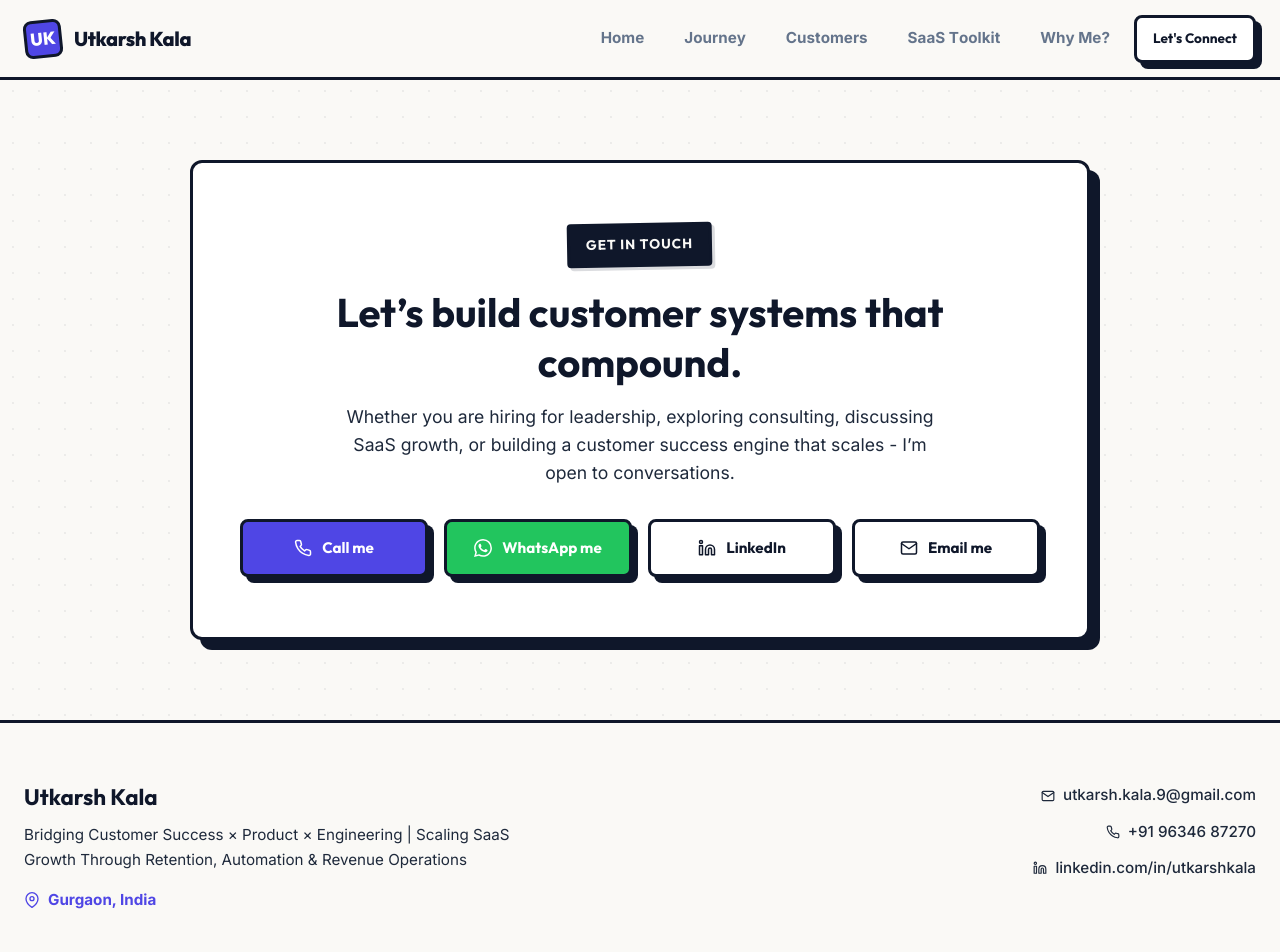
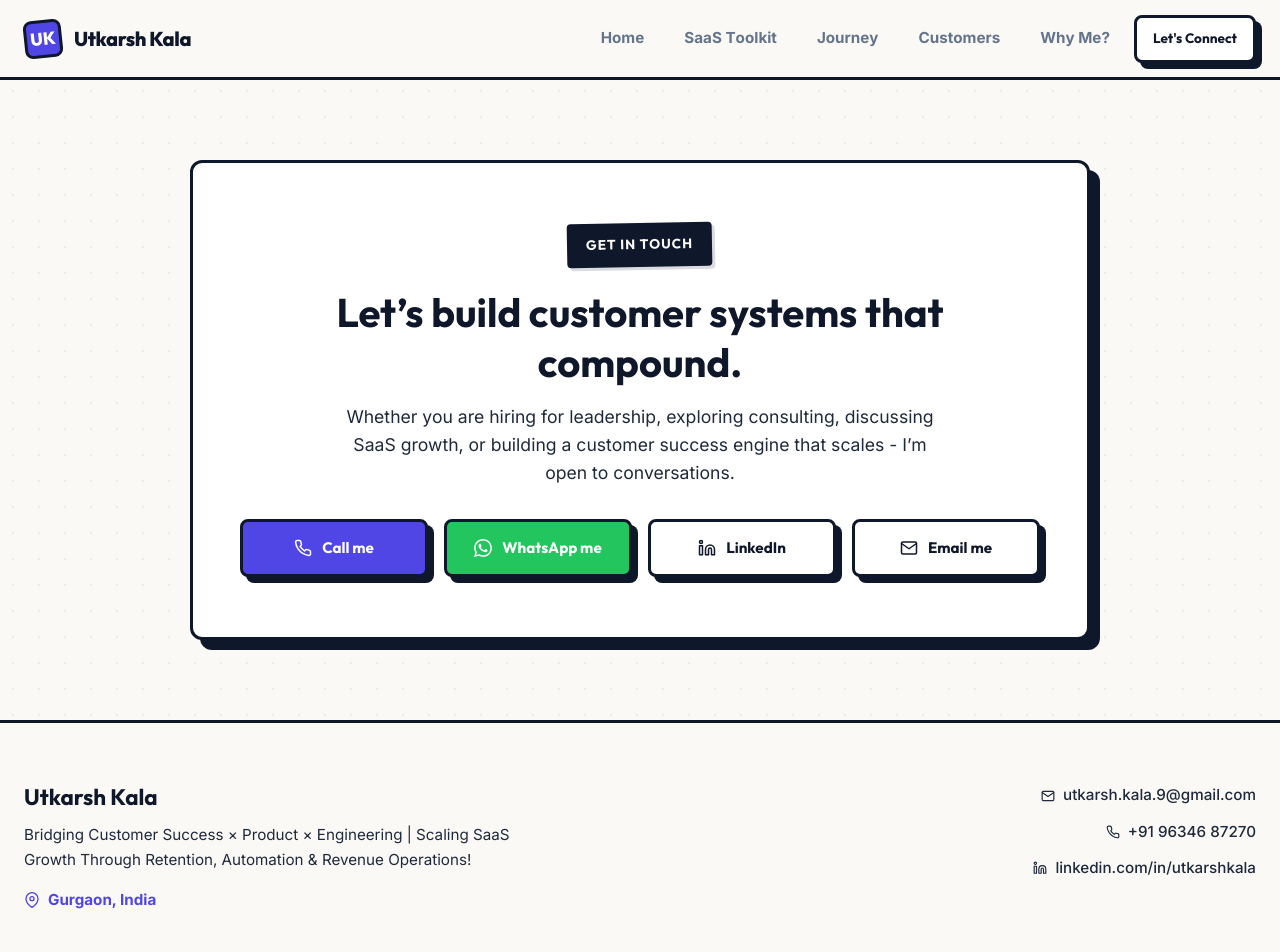
Before and after one commit to utkarsh-kala-portfolio/utkarsh-kala-portfolio, a React (Vite) app: page /connect in a window 1280 px wide. Shown: the top 952 px of the page. Built offline with nearby package versions, Linux system fonts and the light colour scheme.

Commit message:
Update header and footer

```diff
--- a/src/components/Footer.tsx
+++ b/src/components/Footer.tsx
@@ -8,7 +8,7 @@ export const Footer: React.FC = () => {
         <div className="footer-grid">
           <div className="footer-info">
             <h3>Utkarsh Kala</h3>
-            <p>Bridging Customer Success × Product × Engineering | Scaling SaaS Growth Through Retention, Automation & Revenue Operations</p>
+            <p>Bridging Customer Success × Product × Engineering | Scaling SaaS Growth Through Retention, Automation & Revenue Operations!</p>
             <div className="footer-location">
               <svg xmlns="http://www.w3.org/2000/svg" width="16" height="16" fill="none" stroke="currentColor" stroke-width="2" stroke-linecap="round" stroke-linejoin="round" viewBox="0 0 24 24"><path d="M21 10c0 7-9 13-9 13s-9-6-9-13a9 9 0 0 1 18 0z"/><circle cx="12" cy="10" r="3"/></svg>
               <span>Gurgaon, India</span>
--- a/src/components/Header.tsx
+++ b/src/components/Header.tsx
@@ -51,6 +51,13 @@ export const Header: React.FC = () => {
             <LetterHop text="Home" />
           </NavLink>
           <NavLink
+            to="/stack"
+            className={({ isActive }) => `nav-link ${isActive ? "active" : ""}`}
+            onClick={() => setNavOpen(false)}
+          >
+            <LetterHop text="SaaS Toolkit" />
+          </NavLink>
+          <NavLink
             to="/journey"
             className={({ isActive }) => `nav-link ${isActive ? "active" : ""}`}
             onClick={() => setNavOpen(false)}
@@ -63,13 +70,6 @@ export const Header: React.FC = () => {
             onClick={() => setNavOpen(false)}
           >
             <LetterHop text="Customers" />
-          </NavLink>
-          <NavLink
-            to="/stack"
-            className={({ isActive }) => `nav-link ${isActive ? "active" : ""}`}
-            onClick={() => setNavOpen(false)}
-          >
-            <LetterHop text="SaaS Toolkit" />
           </NavLink>
           <NavLink
             to="/why-me"
```
